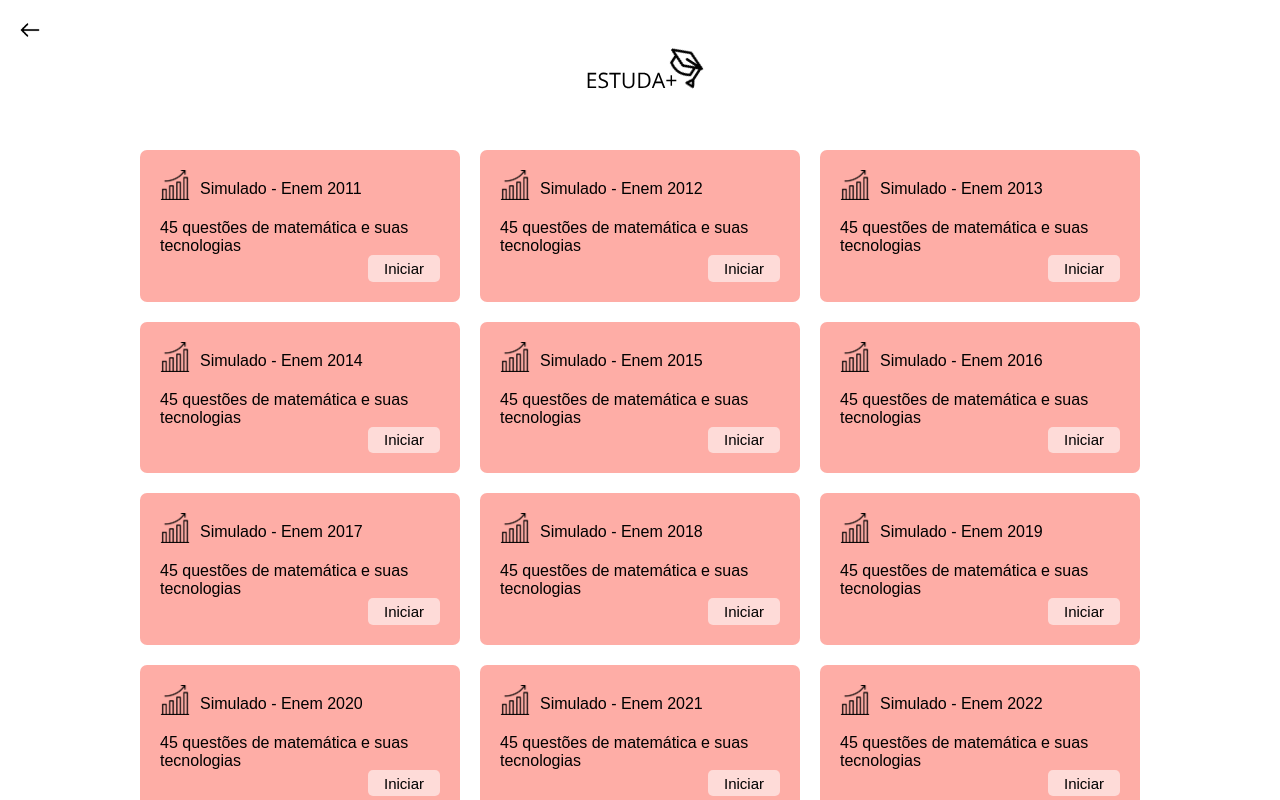
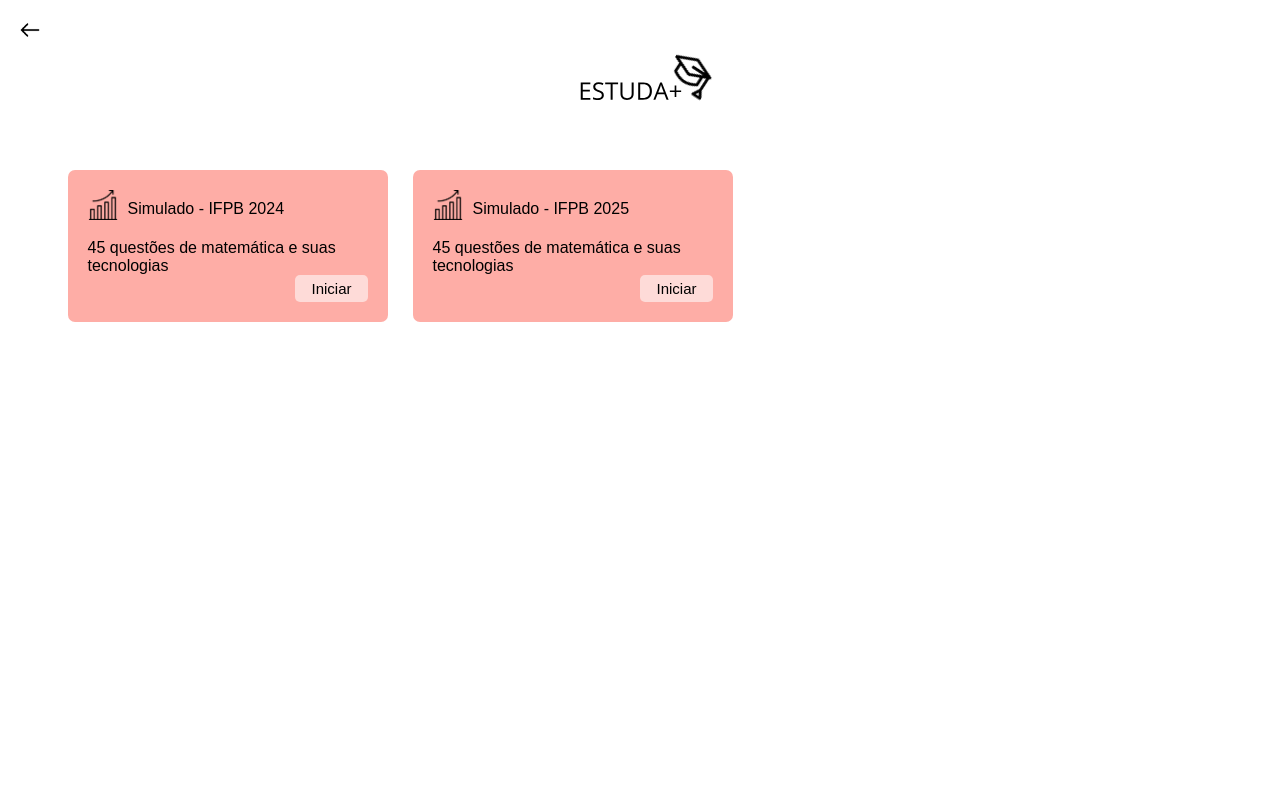
Before and after one commit to emmillykaythe/estuda-mais, a Next.js app: page /simulado in a window 1280 px wide. Built offline with nearby package versions, Linux system fonts and the light colour scheme.

Commit message:
exclusão e organização dos simulados

```diff
--- a/src/app/simulado/page.js
+++ b/src/app/simulado/page.js
@@ -3,20 +3,8 @@ import styles from "./page.module.css";
 import Link from "next/link";
 
 const dados = [
-  { title: "Simulado - Enem 2011", description: "45 questões de matemática e suas tecnologias" },
-  { title: "Simulado - Enem 2012", description: "45 questões de matemática e suas tecnologias" },
-  { title: "Simulado - Enem 2013", description: "45 questões de matemática e suas tecnologias" },
-  { title: "Simulado - Enem 2014", description: "45 questões de matemática e suas tecnologias" },
-  { title: "Simulado - Enem 2015", description: "45 questões de matemática e suas tecnologias" },
-  { title: "Simulado - Enem 2016", description: "45 questões de matemática e suas tecnologias" },
-  { title: "Simulado - Enem 2017", description: "45 questões de matemática e suas tecnologias" },
-  { title: "Simulado - Enem 2018", description: "45 questões de matemática e suas tecnologias" },
-  { title: "Simulado - Enem 2019", description: "45 questões de matemática e suas tecnologias" },
-  { title: "Simulado - Enem 2020", description: "45 questões de matemática e suas tecnologias" },
-  { title: "Simulado - Enem 2021", description: "45 questões de matemática e suas tecnologias" },
-  { title: "Simulado - Enem 2022", description: "45 questões de matemática e suas tecnologias" },
-  { title: "Simulado - Enem 2023", description: "45 questões de matemática e suas tecnologias" },
-  { title: "Simulado - Enem 2024", description: "45 questões de matemática e suas tecnologias" },
+  { title: "Simulado - IFPB 2024", description: "45 questões de matemática e suas tecnologias" },
+  { title: "Simulado - IFPB 2025", description: "45 questões de matemática e suas tecnologias" },
 ];
 
 function Assuntos({ title, description }) {
@@ -29,7 +17,7 @@ function Assuntos({ title, description }) {
         </div>
       </div>
       <p>{description}</p>
-      <button className={styles.botaoIniciar}>Iniciar</button>
+     <Link href="/questoes" className={styles.buttonSemEstilo}> <button className={styles.botaoIniciar}>Iniciar</button> </Link>
     </div>
   );
 }
@@ -37,12 +25,13 @@ function Assuntos({ title, description }) {
 export default function Home() {
   return (
     <div className={styles.page}>
-      <Link href="/material">
         <div className={styles.voltar}>
+      <Link href="/inicio">
           <Image className={styles.buttonVoltar} src="/voltar.png" width="20" height="20" alt="Voltar" />
+    </Link>
        </div>
-      </Link>
-          <Image className={styles.logo} src="/logo-original.svg" width="150" height="150" alt="Logo" />
+
+          <Image className={styles.logo} src="/logo-original.svg" width="170" height="170" alt="Logo" />
       <div className={styles.container}>
         {dados.map((assuntos, index) => (
           <Assuntos key={index} title={assuntos.title} description={assuntos.description} />
--- a/src/app/simulado/page.module.css
+++ b/src/app/simulado/page.module.css
@@ -1,7 +1,11 @@
 .page {
   display: flex;
   flex-direction: column;
-  align-items: center;
+  align-items: flex-start;
+}
+
+.logo{
+  margin: 0 auto;
 }
 
 .buttonVoltar {
@@ -15,9 +19,9 @@
   display: flex;
   flex-wrap: wrap;
   justify-content: center;
-  gap: 20px;
+  gap: 25px;
   width: 100%;
-  max-width: 1000px; /*preciso ajeitar isso aqui*/
+  max-width: 800px; /*preciso ajeitar isso aqui*/
 }
 
 .caixa {
@@ -63,5 +67,8 @@
   padding: 0.3rem 1rem; /*ajusto tanto o width quanto o height do botão de uma vez só*/
   font-size: 15px;
   cursor: pointer;
-  align-self: flex-end;
 }
+
+.buttonSemEstilo{
+   align-self: flex-end;
+}
```
